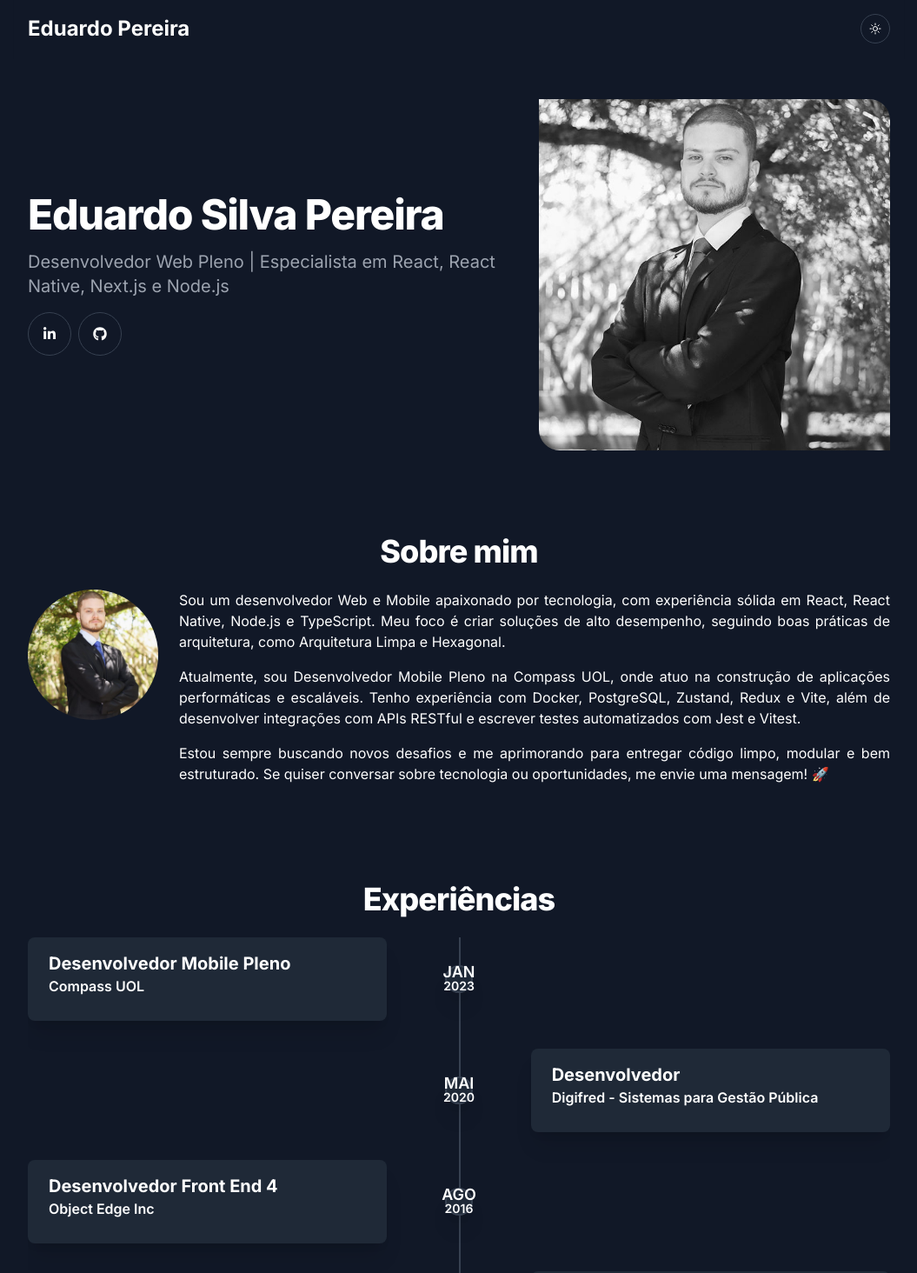
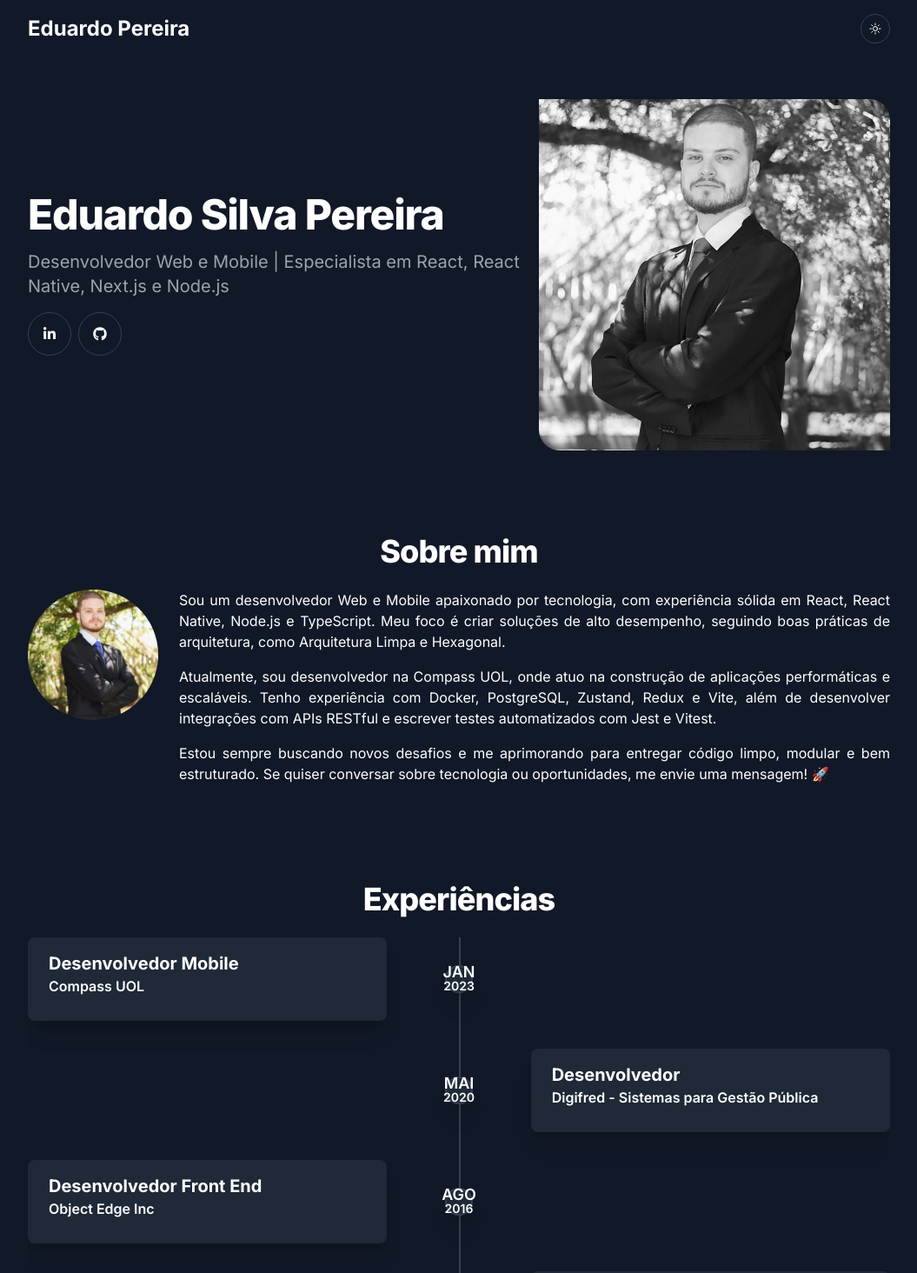
Before and after one commit to silvapereiraeduardo/eduardosilvapereira, a Next.js app: page / in a window 1280 px wide. Shown: the top 1464 px of the page at 87% size, without its empty margins (112-1167 px from the left). Built offline with nearby package versions, Linux system fonts and the light colour scheme.

Commit message:
melhoria em textos

```diff
--- a/src/app/page.tsx
+++ b/src/app/page.tsx
@@ -42,7 +42,7 @@ export default function Home() {
               "@context": "https://schema.org",
               "@type": "Person",
               name: "Eduardo Silva Pereira",
-              jobTitle: "Desenvolvedor Web Pleno",
+              jobTitle: "Desenvolvedor Web e Mobile",
               url: "https://eduardosilvapereira.com.br",
               sameAs: [
                 "https://www.linkedin.com/in/eduardo-silva-pereira-7945026b/",
--- a/src/components/AboutMeSection.tsx
+++ b/src/components/AboutMeSection.tsx
@@ -28,8 +28,8 @@ export function AboutMeSection() {
           </p>
 
           <p className="text-justify mb-4">
-            Atualmente, sou Desenvolvedor Mobile Pleno na Compass UOL, onde atuo
-            na construção de aplicações performáticas e escaláveis. Tenho
+            Atualmente, sou desenvolvedor na Compass UOL, onde atuo na
+            construção de aplicações performáticas e escaláveis. Tenho
             experiência com Docker, PostgreSQL, Zustand, Redux e Vite, além de
             desenvolver integrações com APIs RESTful e escrever testes
             automatizados com Jest e Vitest.
--- a/src/components/ExperiencesSection.tsx
+++ b/src/components/ExperiencesSection.tsx
@@ -9,7 +9,7 @@ export function ExperiencesSection() {
           side: "left",
           month: "JAN",
           year: "2023",
-          title: "Desenvolvedor Mobile Pleno",
+          title: "Desenvolvedor Mobile",
           subTitle: "Compass UOL",
           text: "",
         },
@@ -25,7 +25,7 @@ export function ExperiencesSection() {
           side: "left",
           month: "AGO",
           year: "2016",
-          title: "Desenvolvedor Front End 4",
+          title: "Desenvolvedor Front End",
           subTitle: "Object Edge Inc",
           text: "",
         },
@@ -33,7 +33,7 @@ export function ExperiencesSection() {
           side: "right",
           month: "JUL",
           year: "2015",
-          title: "Programador Júnior",
+          title: "Programador",
           subTitle: "Reweb",
           text: "",
         },
--- a/src/components/HeroSection.tsx
+++ b/src/components/HeroSection.tsx
@@ -11,7 +11,7 @@ export function HeroSection() {
           </h1>
 
           <p className="max-w-screen-lg mb-4 text-gray-900 lg:mb-4 md:text-lg lg:text-xl dark:text-gray-400">
-            Desenvolvedor Web Pleno | Especialista em React, React Native,
+            Desenvolvedor Web e Mobile | Especialista em React, React Native,
             Next.js e Node.js
           </p>
 
```
